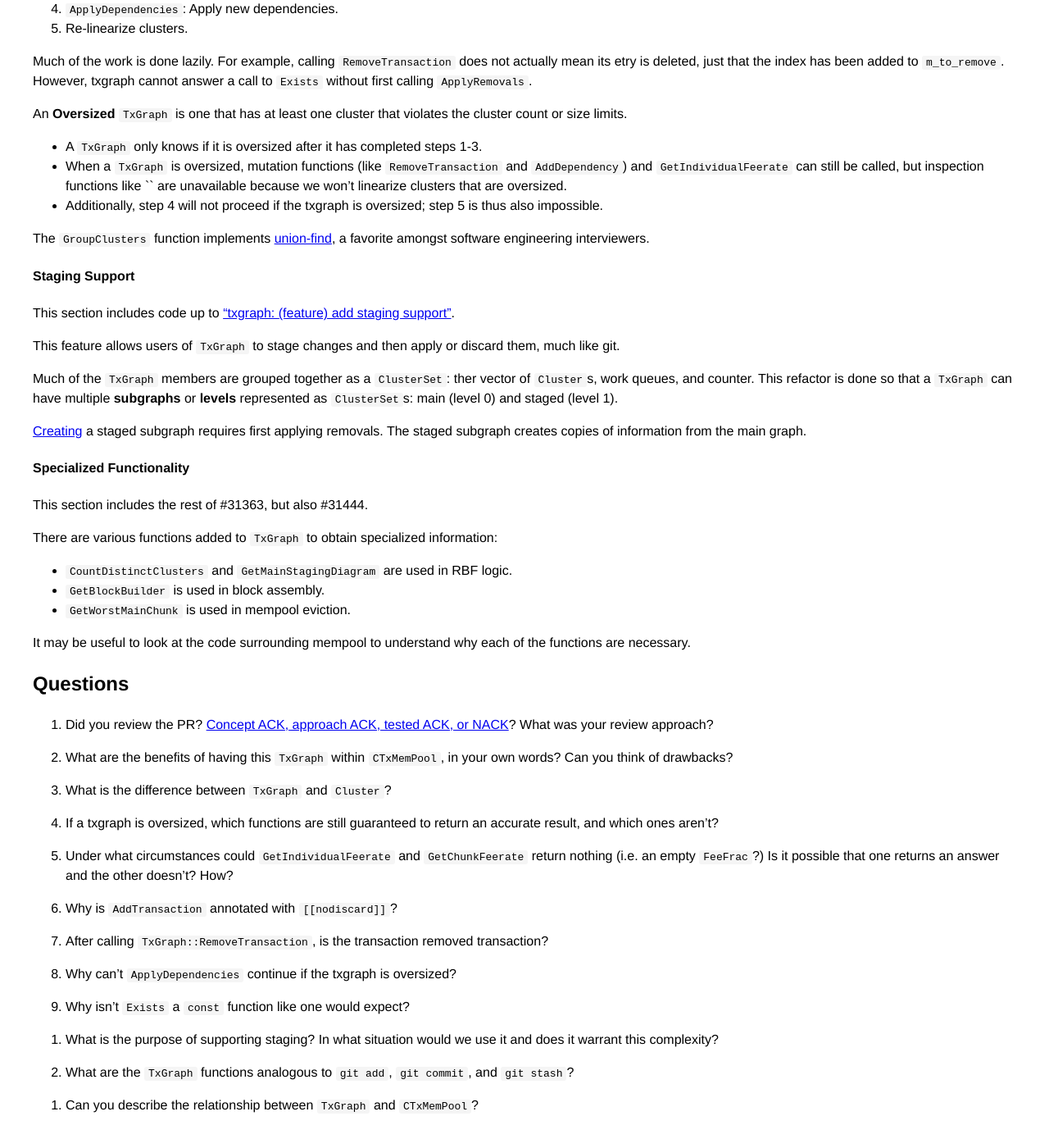
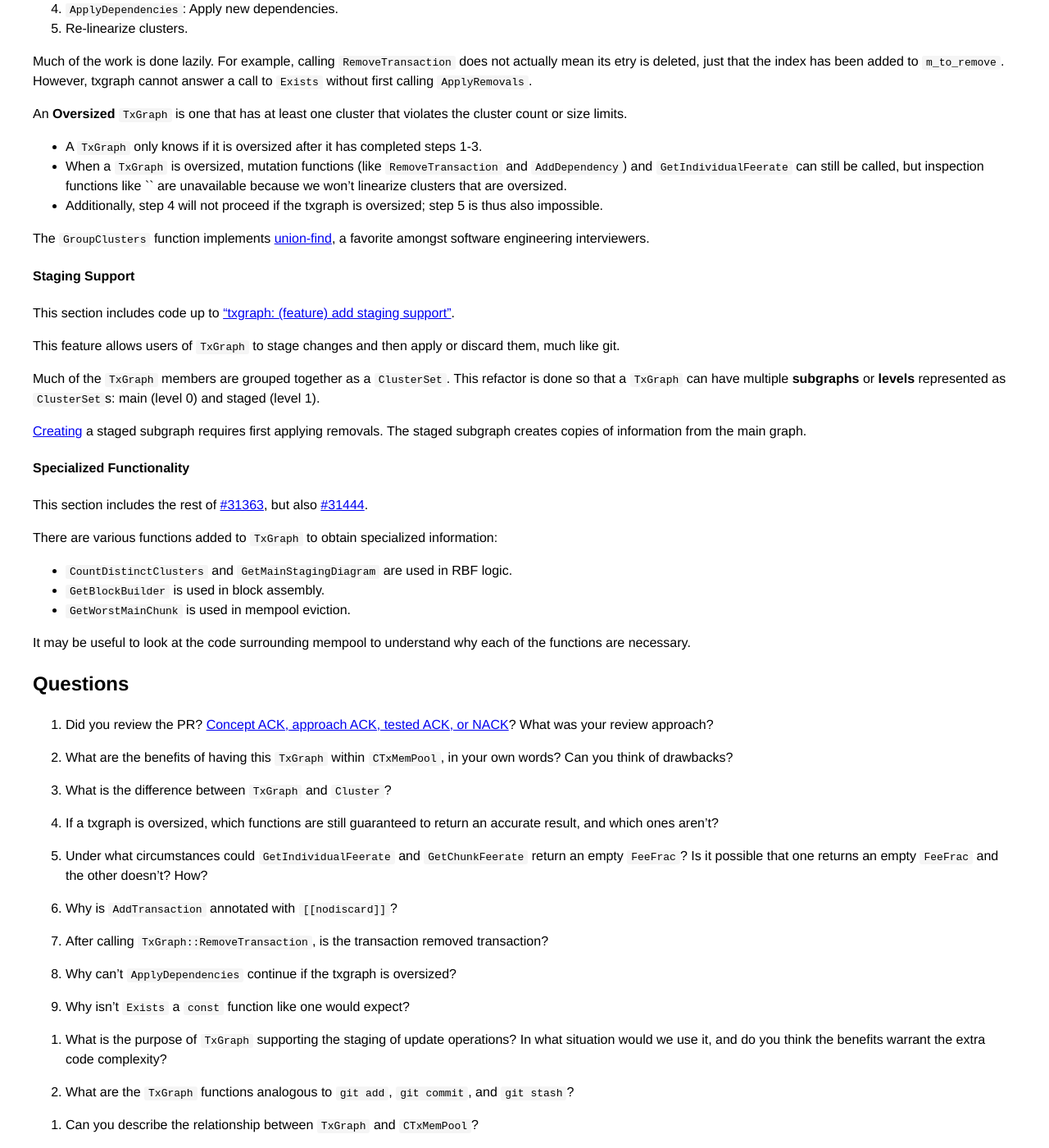
Before and after one commit to bitcoin-core-review-club/website, a Jekyll site: the page built from _posts/2025-02-05-#31363.md, in a window 1280 px wide and 1400 px high, scrolled down 3308 px. Shown: the whole window at 82% size. Built offline with Jekyll 4.4.1, drawn with Linux system fonts in a browser that asks for light colours; before the commit the page ends 4684 px from its top, so only the background shows below that; some of the changed text lies outside the part shown.

Commit message:
apply stickies-v suggestions
Co-authored-by: stickies-v <69010457+stickies-v@users.noreply.github.com>

```diff
--- a/_posts/2025-02-05-#31363.md
+++ b/_posts/2025-02-05-#31363.md
@@ -212,8 +212,7 @@ This section includes code up to ["txgraph: (feature) add staging support"](http
 
 This feature allows users of `TxGraph` to stage changes and then apply or discard them, much like git.
 
-Much of the `TxGraph` members are grouped together as a `ClusterSet`: ther vector of `Cluster`s, work queues, and
-counter. This refactor is done so that a `TxGraph` can have multiple **subgraphs** or **levels** represented as
+Much of the `TxGraph` members are grouped together as a `ClusterSet`. This refactor is done so that a `TxGraph` can have multiple **subgraphs** or **levels** represented as
 `ClusterSet`s: main (level 0) and staged (level 1).
 
 [Creating](https://github.com/bitcoin-core-review-club/bitcoin/commit/79647fd58dc7152eb1dc4e09cc56db845608352d#diff-c25ebcc6e4dc9c9bb21462f796fbb470cee3f0ff1e77bfc4033f4e8460f4482cR1464)
@@ -223,7 +222,7 @@ a staged subgraph requires first applying removals. The staged subgraph creates
 
 #### Specialized Functionality
 
-This section includes the rest of #31363, but also #31444.
+This section includes the rest of [#31363](https://github.com/bitcoin/bitcoin/pull/31363), but also [#31444](https://github.com/bitcoin/bitcoin/pull/31444).
 
 There are various functions added to `TxGraph` to obtain specialized information:
 - `CountDistinctClusters` and `GetMainStagingDiagram` are used in RBF logic.
@@ -247,8 +246,8 @@ It may be useful to look at the code surrounding mempool to understand why each
 
 1. If a txgraph is oversized, which functions are still guaranteed to return an accurate result, and which ones aren't?
 
-1. Under what circumstances could `GetIndividualFeerate` and `GetChunkFeerate` return nothing (i.e. an empty `FeeFrac`?)
-   Is it possible that one returns an answer and the other doesn't? How?
+1. Under what circumstances could `GetIndividualFeerate` and `GetChunkFeerate` return an empty `FeeFrac`?
+   Is it possible that one returns an empty `FeeFrac` and the other doesn't? How?
 
 1. Why is `AddTransaction` annotated with `[[nodiscard]]`?
 
@@ -260,7 +259,7 @@ It may be useful to look at the code surrounding mempool to understand why each
 
 <!-- Staging Support -->
 
-1. What is the purpose of supporting staging? In what situation would we use it and does it warrant this complexity?
+1. What is the purpose of `TxGraph` supporting the staging of update operations? In what situation would we use it, and do you think the benefits warrant the extra code complexity?
 
 1. What are the `TxGraph` functions analogous to `git add`, `git commit`, and `git stash`?
 
```
Also changed, not shown: other parts of _posts/2025-02-05-#31363.md (+2 -2 lines).
